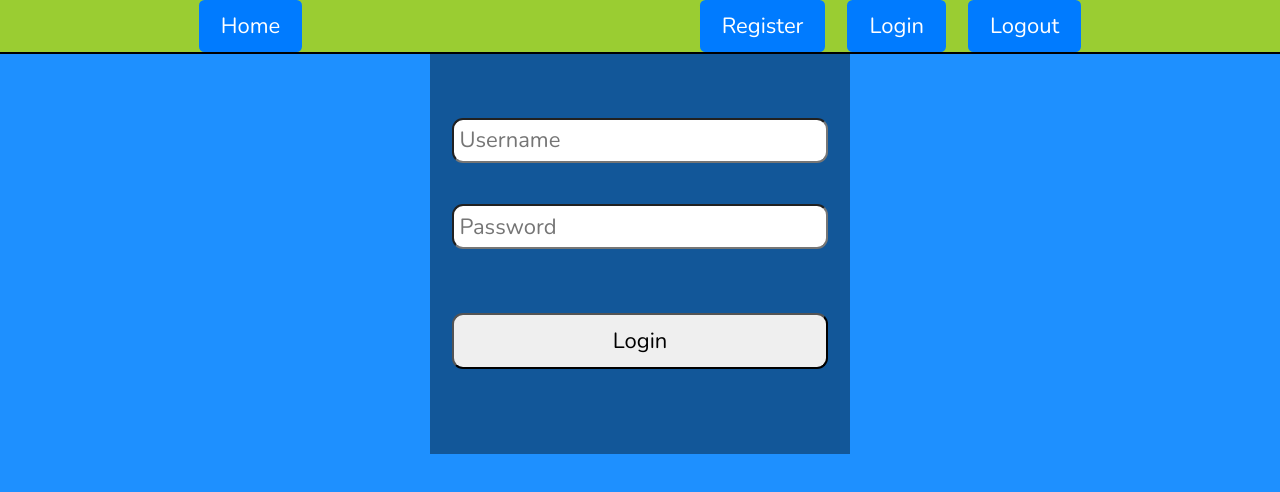
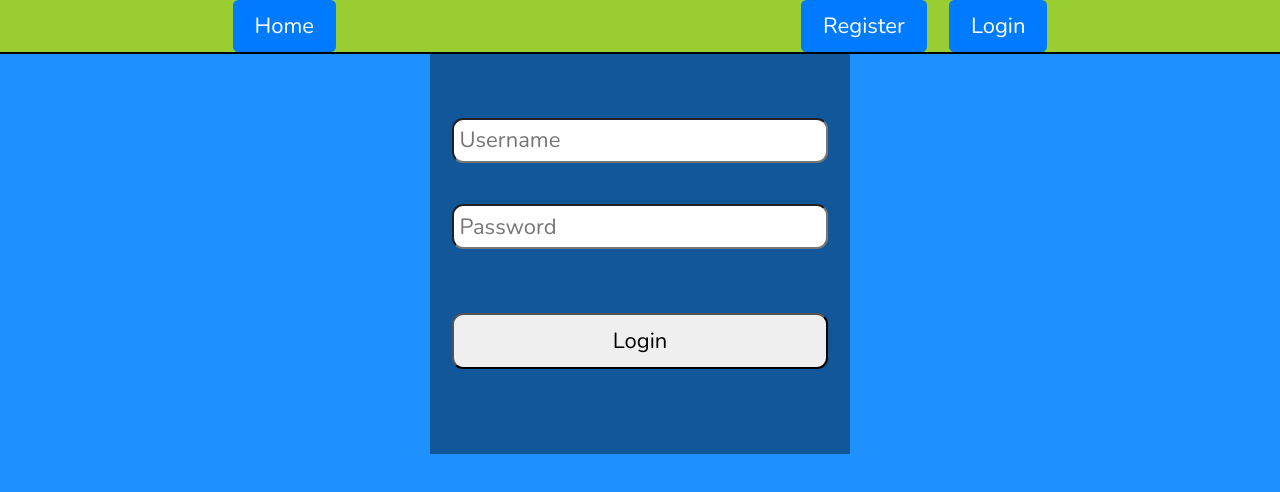
Before and after one commit to MateuszMarcisz/ShoppingList, a React (Create React App) app in the folder frontend/: page /login in a window 1280 px wide. Shown: the top 492 px of the page. Built offline with nearby package versions, Linux system fonts and the light colour scheme.

Commit message:
registration desperation

```diff
--- a/frontend/src/App.js
+++ b/frontend/src/App.js
@@ -1,27 +1,11 @@
 import React from 'react';
-import {BrowserRouter as Router, Routes, Route, Link, useNavigate} from 'react-router-dom';
+import {BrowserRouter as Router, Routes, Route } from 'react-router-dom';
 import {AuthProvider} from './contexts/AuthContext';
 import Login from './components/Auth/Login';
 import Register from './components/Auth/Register';
 import ShoppingList from './components/ShoppingList/ShoppingList';
-import Logout from "./components/Auth/Logout";
+import Navigation from "./components/ShoppingList/Navigation";
 
-function Navigation() {
-    const navigate = useNavigate();
-
-    return (
-        <nav>
-            <div>
-                <button onClick={() => navigate('/')}>Home</button>
-            </div>
-            <div>
-                <button onClick={() => navigate('/register')}>Register</button>
-                <button onClick={() => navigate('/login')}>Login</button>
-                <Logout/>
-            </div>
-        </nav>
-    );
-}
 
 function App() {
     return (
--- /dev/null
+++ b/frontend/src/components/ShoppingList/Navigation.js
@@ -0,0 +1,38 @@
+// Navigation.js
+import React, { useContext } from 'react';
+import { useNavigate } from 'react-router-dom';
+import { AuthContext } from '../../contexts/AuthContext';
+
+const Navigation = () => {
+    const navigate = useNavigate();
+    const { user, logout } = useContext(AuthContext);
+
+    const handleLogout = async () => {
+        try {
+            await logout();
+            navigate('/login');
+        } catch (error) {
+            console.error('Logout failed', error);
+        }
+    };
+
+    return (
+        <nav>
+            <div>
+                <button onClick={() => navigate('/')}>Home</button>
+            </div>
+            <div>
+                {user ? (
+                    <button onClick={handleLogout}>Logout</button>
+                ) : (
+                    <>
+                        <button onClick={() => navigate('/register')}>Register</button>
+                        <button onClick={() => navigate('/login')}>Login</button>
+                    </>
+                )}
+            </div>
+        </nav>
+    );
+};
+
+export default Navigation;
--- a/frontend/src/contexts/AuthContext.js
+++ b/frontend/src/contexts/AuthContext.js
@@ -54,7 +54,7 @@
 // export { AuthContext, AuthProvider };
 //
 
-import React, { createContext, useState, useEffect } from 'react';
+import React, { createContext, useState, useEffect, useContext } from 'react';
 import axios from '../api/axios';
 
 const AuthContext = createContext({});
```
